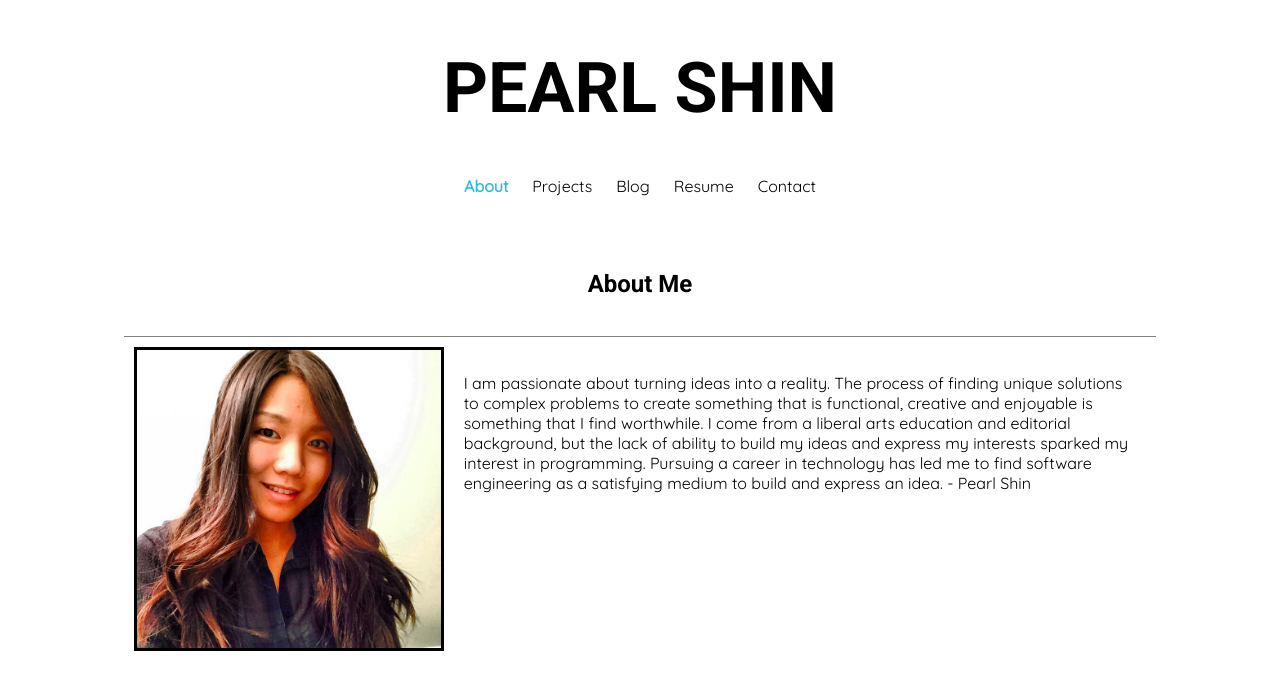
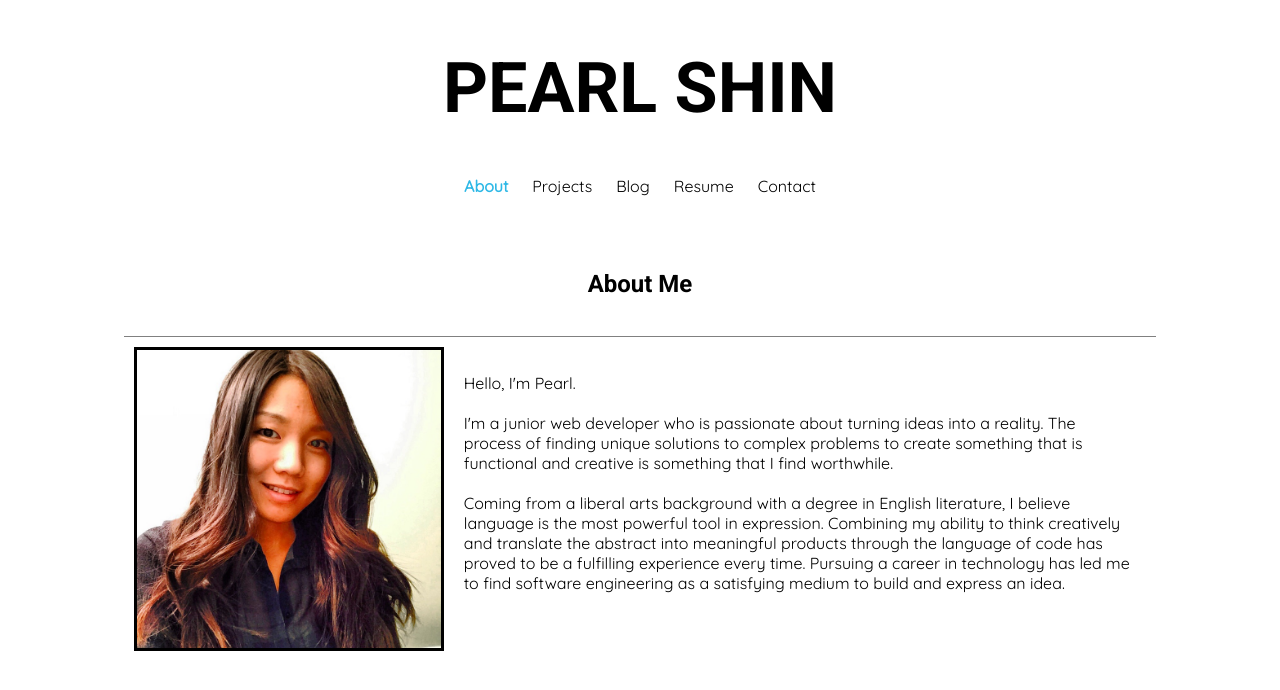
Before and after one commit to pearlshin/pearlsshin, a Jekyll site: the page about.html, which Jekyll copies as it is, in a window 1280 px wide. Shown: the top 690 px of the page. Built offline with Jekyll 4.4.1, drawn with Linux system fonts in a browser that asks for light colours; Markdown is read by kramdown in place of the engine named in the settings.

Commit message:
change about me summary

```diff
--- a/about.html
+++ b/about.html
@@ -35,7 +35,7 @@
 
 
       <div class="about-me-description">
-        <p>I am passionate about turning ideas into a reality. The process of finding unique solutions to complex problems to create something that is functional, creative and enjoyable is something that I find worthwhile. I come from a liberal arts education and editorial background, but the lack of ability to build my ideas and express my interests sparked my interest in programming. Pursuing a career in technology has led me to find software engineering as a satisfying medium to build and express an idea. - Pearl Shin</p>
+        <p>Hello, I'm Pearl. <br><br>I'm a junior web developer who is passionate about turning ideas into a reality. The process of finding unique solutions to complex problems to create something that is functional and creative is something that I find worthwhile. <br><br>Coming from a liberal arts background with a degree in English literature, I believe language is the most powerful tool in expression. Combining my ability to think creatively and translate the abstract into meaningful products through the language of code has proved to be a fulfilling experience every time. Pursuing a career in technology has led me to find software engineering as a satisfying medium to build and express an idea.</p>
       </div>
     </div>
 
```
